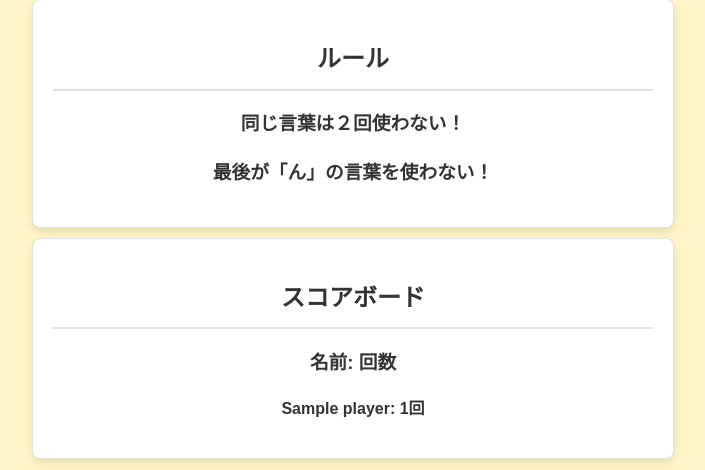
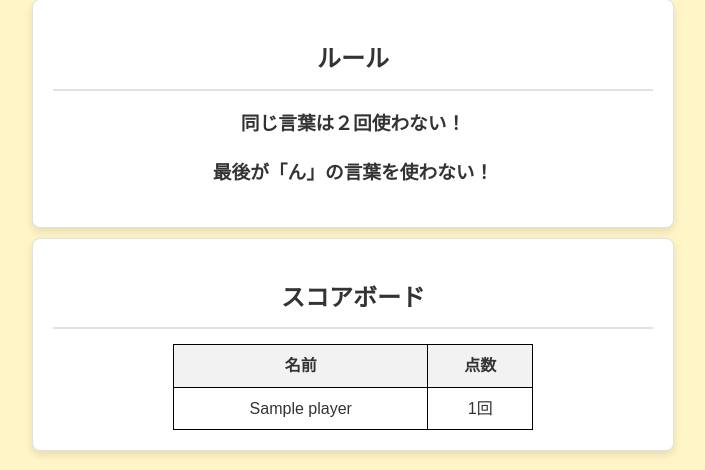
Before and after one commit to shunyanaka/shiritori, a Flask app: page / in a window 1280 px wide. Shown: the part 330-800 px from the top of the page, without its empty margins (287-992 px from the left). Run offline with Flask 3, Linux system fonts and the light colour scheme; tables that the repository leaves empty hold one stand-in row (values such as "Sample post").

Commit message:
スコアボードを表に変更、ボタンの色を変更

```diff
--- a/static/style.css
+++ b/static/style.css
@@ -31,10 +31,12 @@ body {
     text-align: left;
 }
 
+/* 真ん中に配置 */
 .centered-text {
     text-align: center;
 }
 
+/* ボタン内の文字の位置調整 */
 .centered-form {
     display: flex;
     flex-direction: column;
@@ -54,15 +56,25 @@ body {
     transition: background-color 0.3s;
 }
 
+/* 平仮名以外の送信 */
 .big-button:disabled {
     background-color: #ccc; /* 灰色にする */
     cursor: not-allowed;    /* カーソルを禁止マークに変更する */
 }
 
-
 .big-button:hover {
     background-color: #2980b9;
 }
+
+/* 結果を保存せずにもう一度！ボタンのスタイル */
+.retry-button {
+    background-color: #ff8c00; /* 緑色に変更 */
+}
+
+.retry-button:hover {
+    background-color: #cd6d00; /* ホバー時に少し暗く */
+}
+
 
 /* インプットフィールドの大きなサイズ */
 .big-input {
@@ -138,3 +150,23 @@ body {
     font-size: 30px;       /* フォントサイズを大きく */
     font-weight: bold;     /* フォントを太く */
 }
+
+.centered-table {
+    margin-left: auto;
+    margin-right: auto;
+}
+
+.scoreboard-table {
+    border-collapse: collapse;
+    width: 60%;
+}
+
+.scoreboard-table th, .scoreboard-table td {
+    border: 1px solid black;
+    padding: 8px;
+    text-align: center;
+}
+
+.scoreboard-table th {
+    background-color: #f2f2f2;
+}
--- a/templates/result.html
+++ b/templates/result.html
@@ -21,7 +21,7 @@
 
     <!-- 結果を保存しない場合、そのままスタート画面へ -->
     <form action="{{ url_for('start') }}" method="GET" class="centered-form">
-        <button class="big-button margin-top-button" type="submit">結果を保存せずにもう一度！</button>
+        <button class="big-button margin-top-button retry-button" type="submit">結果を保存せずにもう一度！</button>
     </form>
 
     <!-- 会話の履歴を全て表示 -->
--- a/templates/start.html
+++ b/templates/start.html
@@ -29,12 +29,22 @@
     <!-- データベースに記録した内容を記述 -->
     <section class="section1">
         <h2 class="centered-text">スコアボード</h2>
-        <h3 class="centered-text">名前: 回数</h3>
-        <ul class="centered-ul">
-            {% for player in players %}
-                <li>{{ player.name }}: {{ player.count }}回</li>
-            {% endfor %}
-        </ul>
+        <table class="scoreboard-table centered-table">
+            <thead>
+                <tr>
+                    <th>名前</th>
+                    <th>点数</th>
+                </tr>
+            </thead>
+            <tbody>
+                {% for player in players %}
+                    <tr>
+                        <td>{{ player.name }}</td>
+                        <td>{{ player.count }}回</td>
+                    </tr>
+                {% endfor %}
+            </tbody>
+        </table>
     </section>
 </body>
 </html>
```
